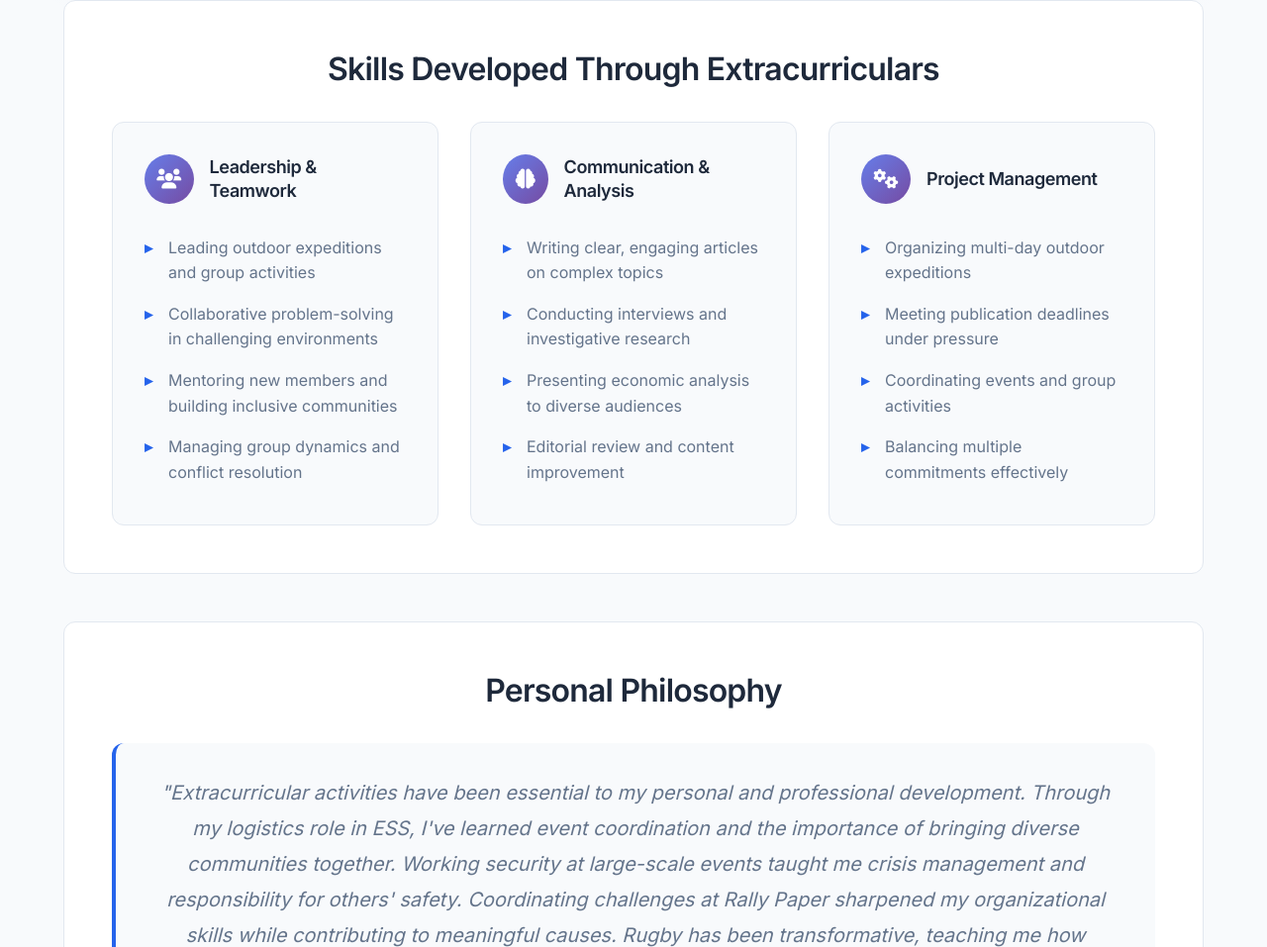
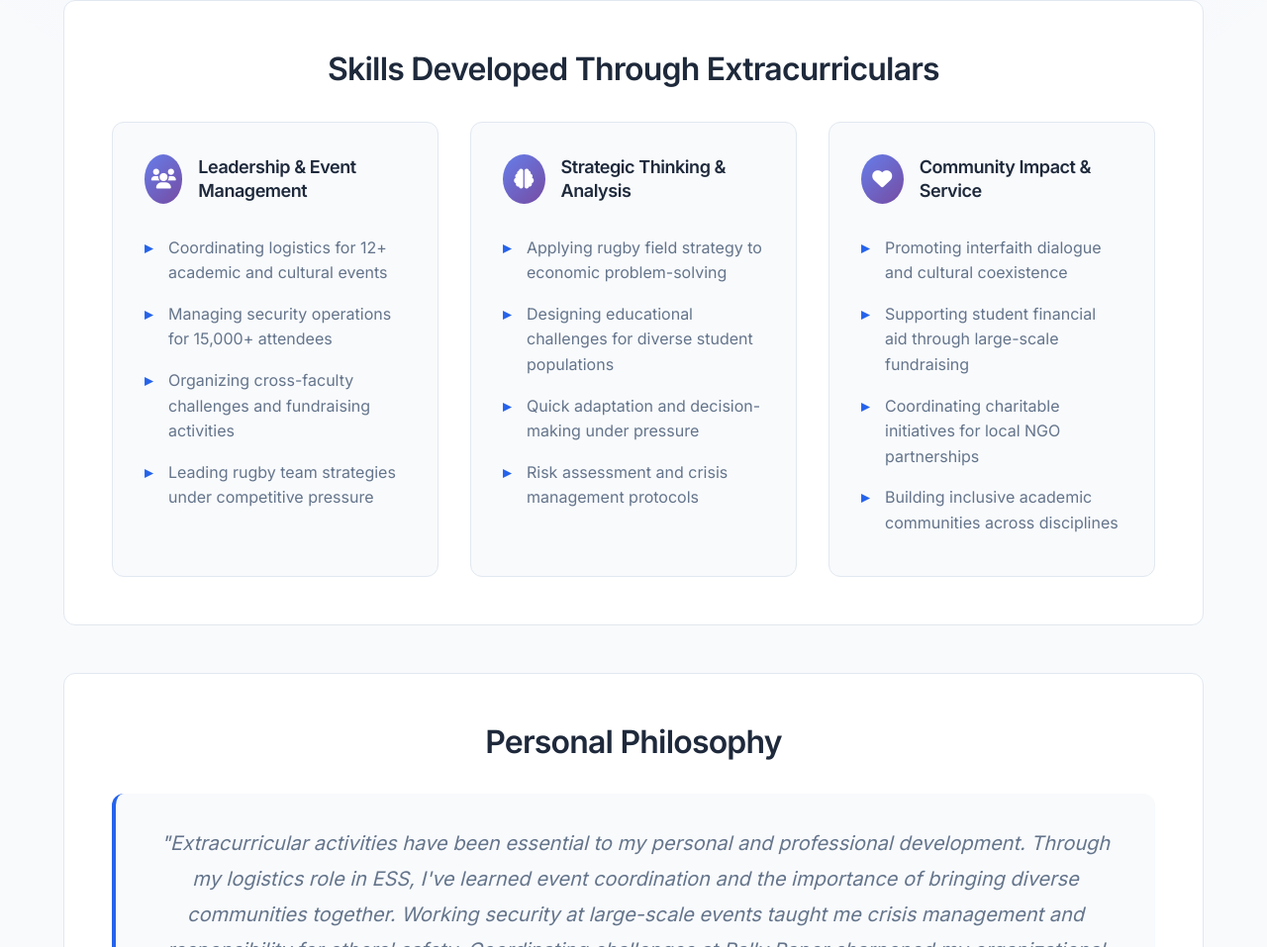
Before and after one commit to najdiadam/adamnajdi, a plain HTML site: page extracurriculars.html in a window 1280 px wide. Shown: the part 3481-4438 px from the top of the page at 99% size. Drawn offline with Linux system fonts and the light colour scheme.

Commit message:
Update extracurriculars.html

```diff
--- a/extracurriculars.html
+++ b/extracurriculars.html
@@ -394,13 +394,13 @@
                 <div class="category-icon">
                     <i class="fas fa-users"></i>
                 </div>
-                                <h3>Leadership & Teamwork</h3>
+                <h3>Leadership & Event Management</h3>
             </div>
             <ul>
-                                <li>Leading outdoor expeditions and group activities</li>
-                                <li>Collaborative problem-solving in challenging environments</li>
-                                <li>Mentoring new members and building inclusive communities</li>
-                                <li>Managing group dynamics and conflict resolution</li>
+                <li>Coordinating logistics for 12+ academic and cultural events</li>
+                <li>Managing security operations for 15,000+ attendees</li>
+                <li>Organizing cross-faculty challenges and fundraising activities</li>
+                <li>Leading rugby team strategies under competitive pressure</li>
             </ul>
         </div>
 
@@ -409,28 +409,28 @@
                 <div class="category-icon">
                     <i class="fas fa-brain"></i>
                 </div>
-                                <h3>Communication & Analysis</h3>
+                <h3>Strategic Thinking & Analysis</h3>
             </div>
             <ul>
-                                <li>Writing clear, engaging articles on complex topics</li>
-                                <li>Conducting interviews and investigative research</li>
-                                <li>Presenting economic analysis to diverse audiences</li>
-                                <li>Editorial review and content improvement</li>
+                <li>Applying rugby field strategy to economic problem-solving</li>
+                <li>Designing educational challenges for diverse student populations</li>
+                <li>Quick adaptation and decision-making under pressure</li>
+                <li>Risk assessment and crisis management protocols</li>
             </ul>
         </div>
 
         <div class="skill-category">
             <div class="category-header">
                 <div class="category-icon">
-                                    <i class="fas fa-cogs"></i>
+                    <i class="fas fa-heart"></i>
                 </div>
-                                <h3>Project Management</h3>
+                <h3>Community Impact & Service</h3>
             </div>
             <ul>
-                                <li>Organizing multi-day outdoor expeditions</li>
-                                <li>Meeting publication deadlines under pressure</li>
-                                <li>Coordinating events and group activities</li>
-                                <li>Balancing multiple commitments effectively</li>
+                <li>Promoting interfaith dialogue and cultural coexistence</li>
+                <li>Supporting student financial aid through large-scale fundraising</li>
+                <li>Coordinating charitable initiatives for local NGO partnerships</li>
+                <li>Building inclusive academic communities across disciplines</li>
             </ul>
         </div>
     </div>
```
Lines whose indentation alone changed are shown as unchanged.
